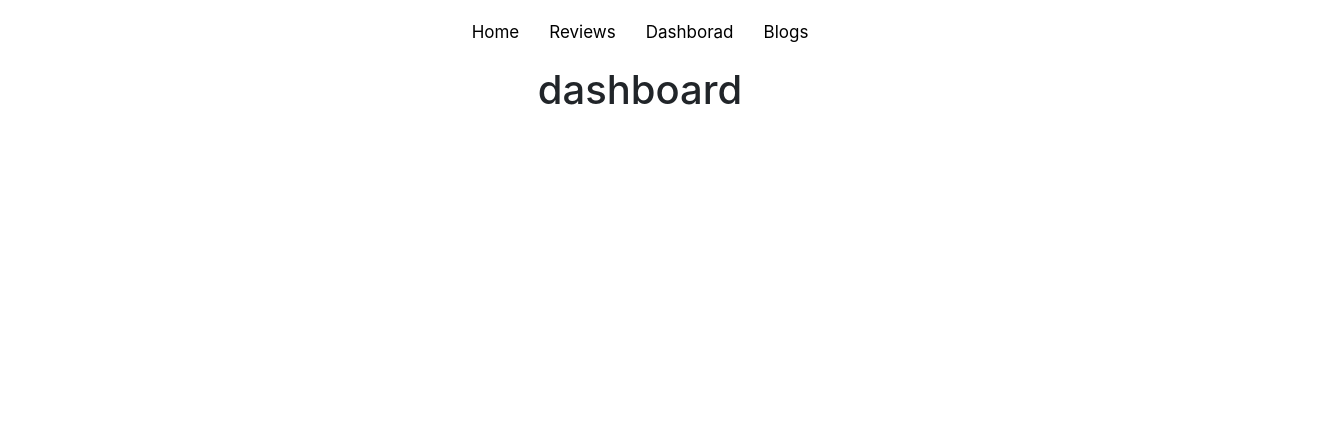
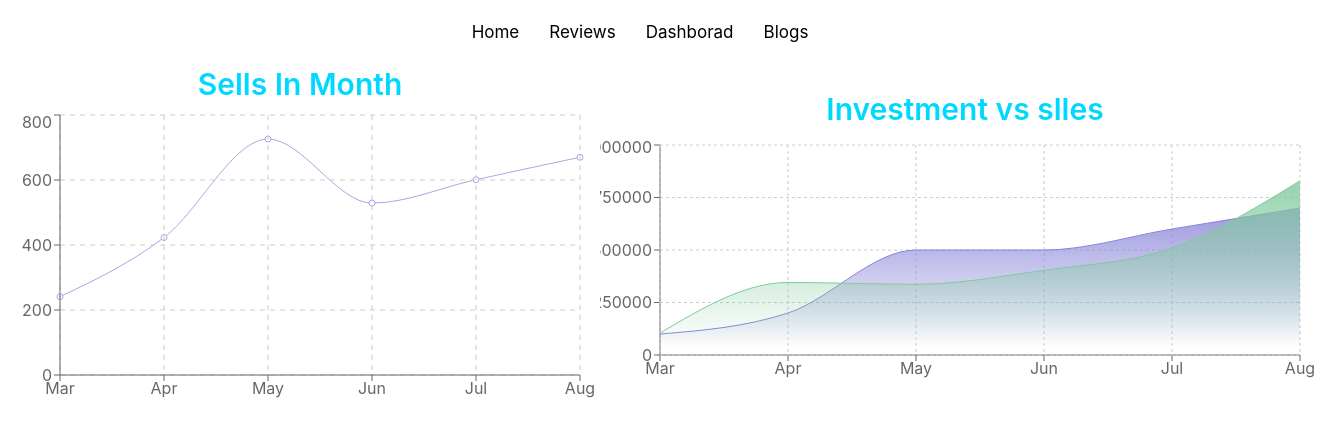
Before and after one commit to syed-jaid/Assignment-9-repo, a React (Create React App) app: page /dashboard in a window 1280 px wide. Shown: the top 436 px of the page, 1330 px wide, since content can reach past the window. Built offline with nearby package versions, Linux system fonts and the light colour scheme.

Commit message:
two chart is done

```diff
--- a/package.json
+++ b/package.json
@@ -10,6 +10,7 @@
     "react-dom": "^18.0.0",
     "react-router-dom": "^6.3.0",
     "react-scripts": "5.0.0",
+    "recharts": "^2.1.9",
     "web-vitals": "^2.1.4"
   },
   "scripts": {
--- a/src/COMPONENTS/Dashboard/Dashboard.css
+++ b/src/COMPONENTS/Dashboard/Dashboard.css
@@ -0,0 +1,11 @@
+.all-chart-div {
+    display: flex;
+    justify-content: space-around;
+    align-items: center;
+}
+
+.chart-title {
+    font-size: 30px;
+    font-weight: 600;
+    color: rgb(0, 217, 255);
+}
--- a/src/COMPONENTS/Dashboard/Dashboard.js
+++ b/src/COMPONENTS/Dashboard/Dashboard.js
@@ -1,11 +1,84 @@
-import React from 'react';
+import { Area, AreaChart, CartesianGrid, Line, LineChart, Tooltip, XAxis, YAxis } from 'recharts';
 import Nav from '../Navbar/Nav';
-
+import './Dashboard.css'
 const Dashboard = () => {
+    const data = [
+        {
+            "month": "Mar",
+            "investment": 100000,
+            "sell": 241,
+            "sells": 104401
+        },
+        {
+            "month": "Apr",
+            "investment": 200000,
+            "sell": 423,
+            "sells": 345300
+        },
+        {
+            "month": "May",
+            "investment": 500000,
+            "sell": 726,
+            "sells": 337010
+        },
+        {
+            "month": "Jun",
+            "investment": 500000,
+            "sell": 529,
+            "sells": 403405
+        },
+        {
+            "month": "Jul",
+            "investment": 600000,
+            "sell": 601,
+            "sells": 509030
+        },
+        {
+            "month": "Aug",
+            "investment": 700000,
+            "sell": 670,
+            "sells": 830000
+        }
+    ]
     return (
         <div>
             <Nav></Nav>
-            <h1>dashboard</h1>
+            <div className='all-chart-div'>
+                <div>
+                    <h3 className='chart-title'>Sells In Month</h3>
+                    <LineChart width={600} height={300} data={data} margin={{ top: 5, right: 20, bottom: 5, left: 0 }}>
+                        <Line type="monotone" dataKey="sell" stroke="#aaa8e3" />
+                        <CartesianGrid stroke="#ccc" strokeDasharray="5 5" />
+                        <XAxis dataKey="month" />
+                        <YAxis />
+                        <Tooltip />
+                    </LineChart>
+                </div>
+
+                {/* AreaChart */}
+                <div>
+                    <h3 className='chart-title'>Investment vs slles</h3>
+                    <AreaChart width={730} height={250} data={data}
+                        margin={{ top: 10, right: 30, left: 0, bottom: 0 }}>
+                        <defs>
+                            <linearGradient id="colorUv" x1="0" y1="0" x2="0" y2="1">
+                                <stop offset="5%" stopColor="#8884d8" stopOpacity={0.8} />
+                                <stop offset="95%" stopColor="#8884d8" stopOpacity={0} />
+                            </linearGradient>
+                            <linearGradient id="colorPv" x1="0" y1="0" x2="0" y2="1">
+                                <stop offset="5%" stopColor="#82ca9d" stopOpacity={0.8} />
+                                <stop offset="95%" stopColor="#82ca9d" stopOpacity={0} />
+                            </linearGradient>
+                        </defs>
+                        <XAxis dataKey="month" />
+                        <YAxis />
+                        <CartesianGrid strokeDasharray="3 3" />
+                        <Tooltip />
+                        <Area type="monotone" dataKey="investment" stroke="#8884d8" fillOpacity={1} fill="url(#colorUv)" />
+                        <Area type="monotone" dataKey="sells" stroke="#82ca9d" fillOpacity={1} fill="url(#colorPv)" />
+                    </AreaChart>
+                </div>
+            </div>
         </div>
     );
 };
--- a/src/COMPONENTS/Home/Home.js
+++ b/src/COMPONENTS/Home/Home.js
@@ -7,7 +7,7 @@ const Home = () => {
         <div className='container'>
             <Nav></Nav>
             {/* main prat */}
-            <div className='sub-div d-flex'>
+            <div className='sub-div d-md-flex'>
                 {/* home title  */}
                 <div >
                     <h1 className='home-title home-title-color'>Find The Best Car</h1>
```
Also changed, not shown: public/data.json (added, +38 -0 lines), 1 other file (tests, documents, lock files or other folders).
